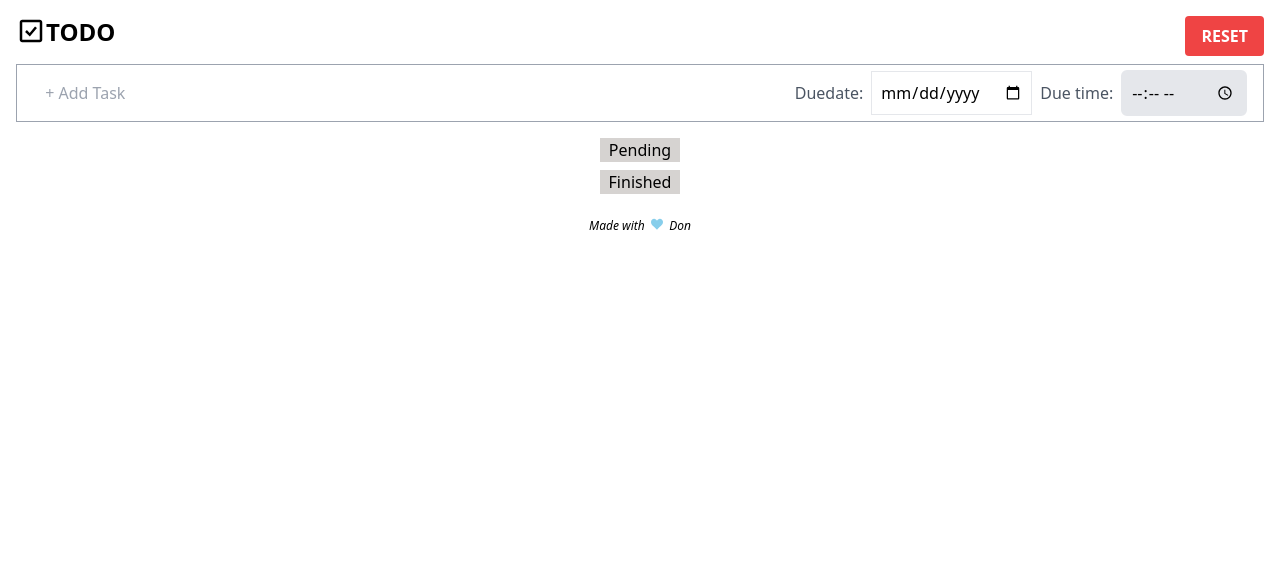
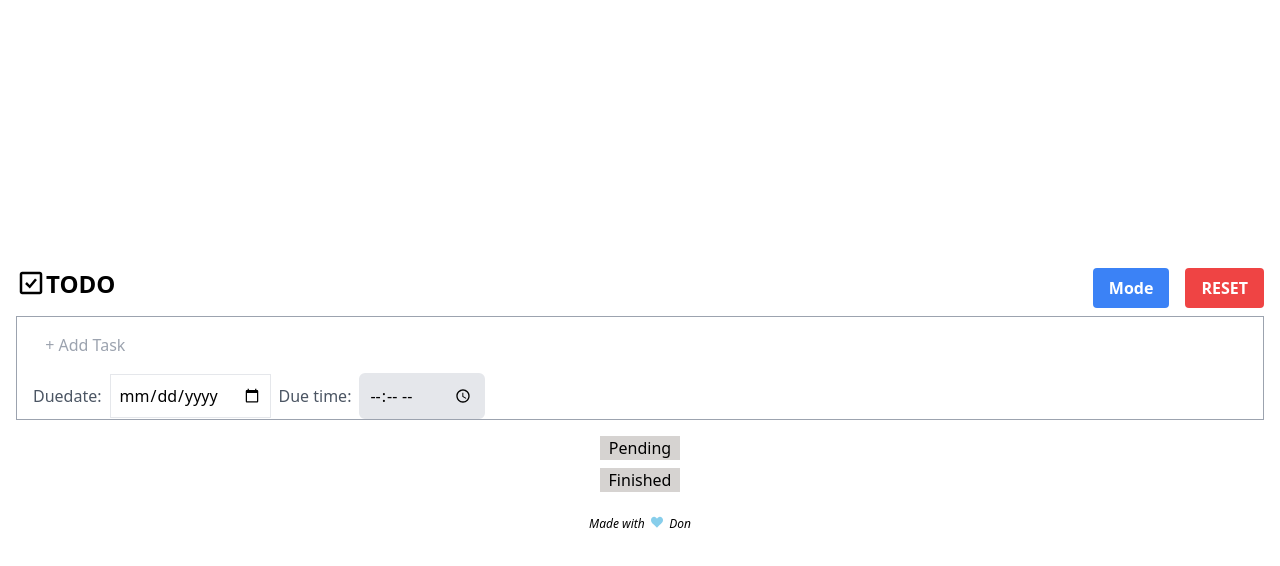
Before and after one commit to codydon/to-do, a React (Create React App) app: page / in a window 1280 px wide. Shown: the top 566 px of the page. Built offline with nearby package versions, Linux system fonts and the light colour scheme.

Commit message:
darkmode commit

```diff
--- a/src/App.jsx
+++ b/src/App.jsx
@@ -1,14 +1,50 @@
-import React from 'react';
+import React, { useEffect, useState } from 'react';
 import Home from './components/Home';
 import { BrowserRouter as Router } from 'react-router-dom';
 
+export const DataContext = React.createContext({});
+
 const App = () => {
+  const [data, setData] = useState([]);
+  const [darkM, setDarkM] = useState(false);
+  const [color, setColor] = useState({});
+
+  useEffect(() => {
+    loadData();
+  }, []);
+
+  const loadData = () => {
+    const storedTasks = JSON.parse(localStorage.getItem("todos")) || [];
+    setData(storedTasks)
+  }
+
+  //dark mode toggle
+  useEffect(() => {
+    function theme() {
+      if (darkM) {
+
+        return {
+          backgroundColor: "black",
+          color: "white"
+        }
+      } else {
+        return {
+          backgroundColor: "white",
+          color: "black"
+        }
+      }
+    }
+    setColor(theme)
+  }, [darkM])
+
   return (
-    <>
+    <DataContext.Provider value={{ setData, data, loadData,  setDarkM, darkM}} >
       <Router>
-        <Home />
+        <div style={color} className="flex justify-center flex-col min-h-screen">
+          <Home />
+        </div>
       </Router>
-    </>
+    </DataContext.Provider>
   );
 };
 
--- a/src/components/Home.jsx
+++ b/src/components/Home.jsx
@@ -1,14 +1,17 @@
-import React, { useState, useEffect } from 'react'
+import React, { useState, useEffect, useContext } from 'react'
 import InputBar from './InputBar';
 import Tasks from './Tasks';
 import { ImHeart } from "react-icons/im";
 import { BiCheckSquare } from "react-icons/bi";
 import Swal from 'sweetalert2';
+import { DataContext } from '../App';
 
 export default function Home() {
-
+    const localData= useContext(DataContext);
     // const [tasks, setTasks] = useState([]);
-
+    function toggletheme(){
+        localData.setDarkM(!localData.darkM);
+    }
     //adding a task
     // const addTask = task => {
     //     setTasks([task, ...tasks]);
@@ -27,9 +30,10 @@ export default function Home() {
         }).then((result) => {
             if (result.value) {
                 localStorage.clear();
+                localData.loadData();
                 Swal.fire(
                     'RESET!',
-                    'The app has been reset',
+                    'Ttogglethemehe app has been reset',
                     'success'
                 );
             }
@@ -44,9 +48,17 @@ export default function Home() {
                         <BiCheckSquare size={30} />
                         <h1 className="text-2xl font-bold mb-4">TODO</h1>
                     </div>
+                    <div className='flex  gap-4'>
+
+                      <div>
+                        <button className="bg-blue-500 hover:bg-red-700 text-white font-bold py-2 px-4 rounded" onClick={toggletheme}
+                        >Mode</button>
+                    </div>
                     <div>
                         <button className="bg-red-500 hover:bg-red-700 text-white font-bold py-2 px-4 rounded" onClick={resetApp}
                         >RESET</button>
+                    </div>
+
                     </div>
                 </div>
             </div>
--- a/src/components/InputBar.jsx
+++ b/src/components/InputBar.jsx
@@ -1,8 +1,9 @@
-import React, { useState, useEffect } from 'react';
+import React, { useState, useEffect, useContext } from 'react';
+import { DataContext } from '../App';
 
 
 function InputBar(props) {
-    // const [todos, setTodos] = useState([]);
+    const localData = useContext(DataContext);
     const [task, setTask] = useState('');
 
     const [selectedDate, setSelectedDate] = useState('not set');
@@ -22,18 +23,21 @@ function InputBar(props) {
             if (!task) return;
             const tasks = JSON.parse(localStorage.getItem('todos')) || [];
             const id = Date.now(); // generate a unique id
-            tasks.push({ id:id, task, completed: false, date: selectedDate, time: selectedTime });
+            tasks.push({ id: id, task, completed: false, date: selectedDate, time: selectedTime });
             localStorage.setItem('todos', JSON.stringify(tasks));
             setTask('');
-            // props.getData();
+            localData.setData(tasks, ...localData.data);
+
+        // window.location.reload();
         }
     };
 
 
 
     return (
-        <div className="flex justify-between mb-4  border-gray-400 border px-4">
         <div>
+            <div className="flex sm:flex-col justify-between mb-4  border-gray-400 border px-4">
+                <div className=''>
                     <input
                         className="flex-1 px-2 py-4  rounded focus:outline-none "
                         type="text"
@@ -56,7 +60,6 @@ function InputBar(props) {
                         />
                     </div>
 
-
                     <div className=" flex items-center">
                         <span className="text-gray-600 mr-2">Due time:</span>
                         <div className="relative">
@@ -67,6 +70,12 @@ function InputBar(props) {
                     </div>
                 </div>
             </div>
+            {/* //button for mobile and ipads */}
+            {/* <div className=''>
+                <button class="hidden md:inlineblock lg:hidden xl:hidden 2xl:hidden bg-blue-500 rounded px-5">Add</button>
+
+            </div> */}
+        </div>
     );
 };
 
--- a/src/components/Tasks.jsx
+++ b/src/components/Tasks.jsx
@@ -1,18 +1,20 @@
-import React, { useState, useEffect } from 'react';
+import React, { useState, useEffect, useContext } from 'react';
 import { ImBin } from "react-icons/im";
 import { ImCheckmark } from "react-icons/im";
 import { Link } from 'react-router-dom';
+import { DataContext } from '../App';
 
 
-function Tasks(props) {
+function Tasks() {
+    const localData = useContext(DataContext);
+    const tasks=localData.data;
+    // const storedTasks = JSON.parse(localStorage.getItem("todos")) || [];
 
-    const storedTasks = JSON.parse(localStorage.getItem("todos")) || [];
+    // const [tasks, setTasks] = useState(storedTasks);
 
-    const [tasks, setTasks] = useState(storedTasks);
-
-    useEffect(() => {
-        setTasks(storedTasks);
-    }, [storedTasks]);
+    // useEffect(() => {
+    //     setTasks(storedTasks);
+    // }, [storedTasks]);
 
     const completedTasks = tasks.filter((task) => task.completed);
     const uncompletedTasks = tasks.filter((task) => !task.completed);
@@ -27,6 +29,7 @@ function Tasks(props) {
             return task;
         });
         localStorage.setItem("todos", JSON.stringify(updatedTasks));
+        localData.loadData();
     };
 
 
@@ -35,6 +38,7 @@ function Tasks(props) {
         const tasks = JSON.parse(localStorage.getItem("todos"));
         const updatedTasks = tasks.filter(task => task.id !== id);
         localStorage.setItem("todos", JSON.stringify(updatedTasks));
+        localData.loadData();
     };
 
 
@@ -46,13 +50,22 @@ function Tasks(props) {
             </div>
             <div>
                 {uncompletedTasks.map((task, index) => (
-                    <div onClick={() => handleComplete(task.id)} className="flex  justify-between bg-orange-100 mb-2 p-4 rounded" key={task.id}>
-                        <div> {task.task} time due: {task.time} date due: {task.date}
+                    <div onClick={() => handleComplete(task.id)} className="flex sm:flex-wrap justify-between bg-orange-100 mb-2 p-4 rounded hover:border-blue-500 border" key={task.id}>
+                        <div className="flex sm:min-w-2/3">{task.task}</div>
+                        <div className="flex">
+                            <div className=''>Time due:</div>
+                            <div className=''>{task.time}</div>
                         </div>
-                        <div>{task.id}</div>
-                        <div className='flex'>
+                        <div className="flex">
+                            <div className=''>Date due:</div>
+                            <div className=''>{task.date}</div>
+                        </div>
+
+
+
+                        <div className=''>
                             <button onClick={() => handleDelete(task.id)} className="ml-4">
-                                <ImBin color="#DC2626" fontSize="2em" />
+                                <ImBin color="#DC2626" fontSize="1.7em" />
                             </button>
                         </div>
                     </div>
@@ -64,13 +77,13 @@ function Tasks(props) {
             </div>
             <div>
                 {completedTasks.map((task, index) => (
-                    <div className='flex bg-green-200 mb-2 p-4 rounded justify-between' key={task.id} onClick={() => handleComplete(task.id)}>
+                    <div className='flex bg-green-200 mb-2 p-4 hover:border-blue-500 border justify-between items-center' key={task.id} onClick={() => handleComplete(task.id)}>
                         <div className='' >
                             <div>{task.task}</div>
                         </div>
                         <div>
                             <button onClick={() => handleDelete(task.id)} className="ml-4">
-                                <ImBin color="#DC2626" fontSize="2em" />
+                                <ImBin color="#DC2626" fontSize="1.7em" />
                             </button>
                         </div>
                     </div>
```
Lines whose indentation alone changed are shown as unchanged.
